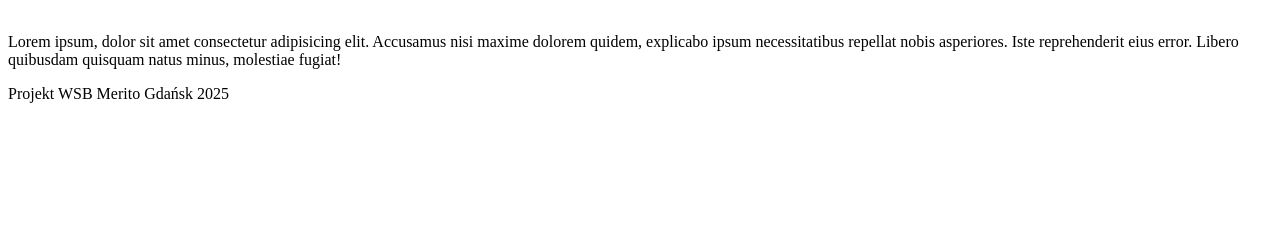
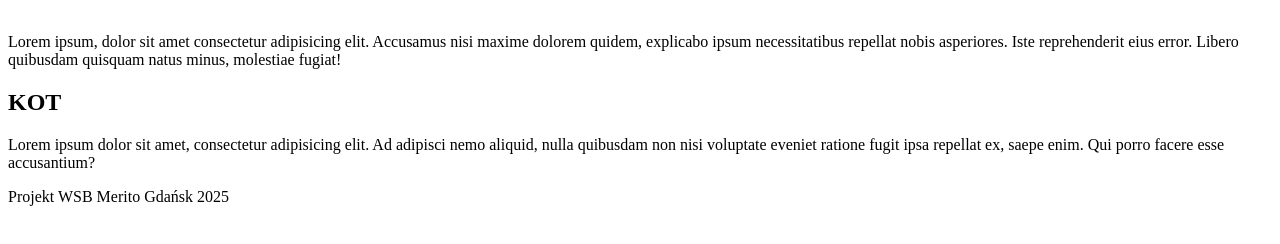
Before and after one commit to svrgnx44jn-debug/ZPW_ININ5-hybryda_IoT_80872, a plain HTML site: page index.html in a window 1280 px wide. Shown: the part 136-380 px from the top of the page. Drawn offline with Linux system fonts and the light colour scheme.

Commit message:
Dodana sekcja kota

```diff
--- a/index.html
+++ b/index.html
@@ -15,6 +15,10 @@
             <img src="./img/Zebra.jpg" alt="">
             <p>Lorem ipsum, dolor sit amet consectetur adipisicing elit. Accusamus nisi maxime dolorem quidem, explicabo ipsum necessitatibus repellat nobis asperiores. Iste reprehenderit eius error. Libero quibusdam quisquam natus minus, molestiae fugiat!</p>
         </section>
+        <section>
+            <h2>KOT</h2>
+            <p>Lorem ipsum dolor sit amet, consectetur adipisicing elit. Ad adipisci nemo aliquid, nulla quibusdam non nisi voluptate eveniet ratione fugit ipsa repellat ex, saepe enim. Qui porro facere esse accusantium?</p>
+        </section>
     </main>
     <footer>
         <p>Projekt WSB Merito Gdańsk 2025</p>
```
